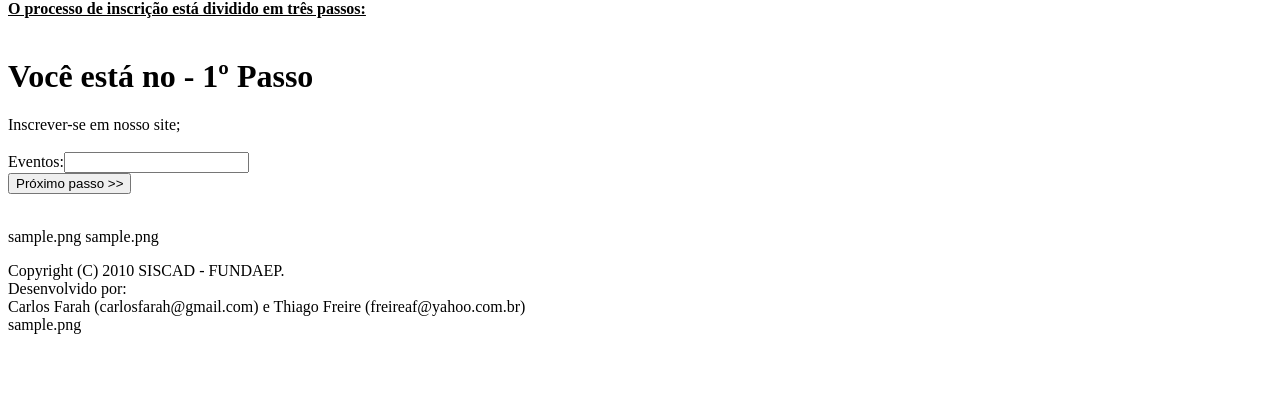
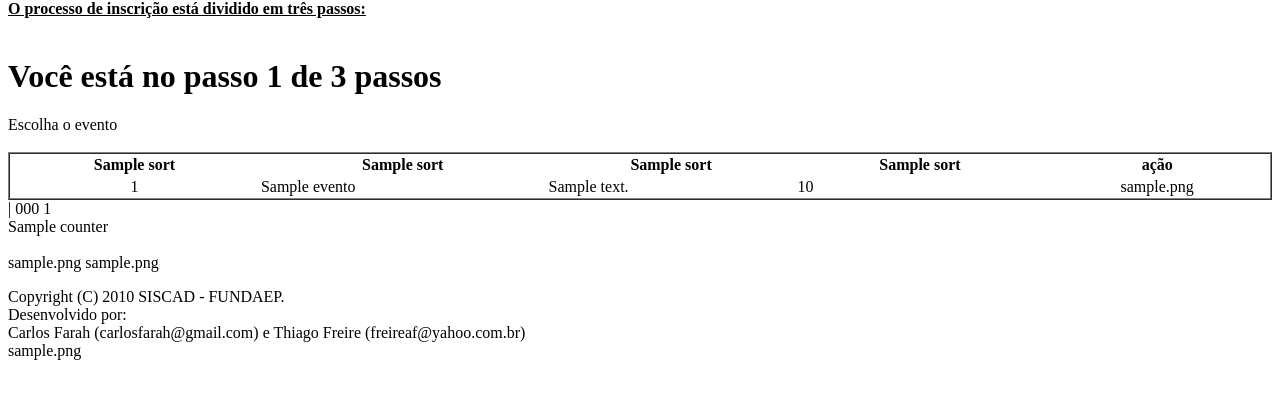
Before and after one commit to carlosfarah/siscad_0.7, a CakePHP app: template app/views/eventos/iniciar.ctp in a window 1280 px wide. Shown: the part 200-599 px from the top of the page. Run offline with PHP 8.4 and a stand-in for CakePHP, Linux system fonts and the light colour scheme; the template is opened without the code that fills it: most values are stand-ins (such as "Sample title", 1, 10 or a date in 2020); form fields are guessed from the names that the template uses; some libraries are stand-ins or nearby versions.

Commit message:
adicionando o controle de valores dos eventos

```diff
--- a/app/controllers/eventos_controller.php
+++ b/app/controllers/eventos_controller.php
@@ -47,8 +47,8 @@
   }
 
   function iniciar() {
-    $this->set('eventos', $this->Evento->find('list'));
-    $this->Evento->set($this->data);
+    $this->Eventos->recursive = 0;
+    $this->set('eventos', $this->paginate());
   }
 
   function list_eventos() {
--- a/app/views/eventos/iniciar.ctp
+++ b/app/views/eventos/iniciar.ctp
@@ -1,15 +1,83 @@
 <div id="post">
   <b><u>O processo de inscrição está dividido em três passos:</u></b><br />
   <br />
-  <h1>Você está no - 1º Passo</h1> Inscrever-se em nosso site;<br /><br />
+  <h1>Você está no passo 1 de 3 passos</h1> Escolha o evento<br /><br />
 </div>
 
+
+<div class="tabela">
+  <div class="resultado">
+    <table border="1" cellpadding="0" cellspacing="0" width="100%">
+      <tr>
+        <td>
+          <table border="0" cellpadding="2" cellspacing="0" width="100%">
+            <tr>
+              <th align="center"><div id="titulo_tabela"><?php echo $paginator->sort('Cód.','id');?></div></th>
+              <th align="center"><div id="titulo_tabela"><?php echo $paginator->sort('Evento','nome_evento');?></div></th>
+              <th align="center"><div id="titulo_tabela"><?php echo $paginator->sort('Descrição do Evento','desc_evento');?></div></th>
+              <th align="center"><div id="titulo_tabela"><?php echo $paginator->sort('R$ do Evento','valor');?></div></th>
+              <th align="center" width="50px" colspan="3"><div id="titulo_tabela">a&ccedil;&atilde;o</div></th>
+            </tr>
+            <?php foreach($eventos as $i=>$evento){ ?>
+              <tr<?php echo ($i % 2 == 0) ? " class='altrow'" : "" ?>>
+                <?php echo "<td align='center'>" . $evento['Evento']['id'] . "</td>"; ?>
+                <?php echo "<td>" . $evento['Evento']['nome_evento'] . "</td>"; ?>
+                <?php echo "<td>" . $evento['Evento']['desc_evento'] . "</td>"; ?>
+                <?php echo "<td>" . $evento['Evento']['valor'] . "</td>"; ?>
+                <td align="center">
+                      <?php echo $html->image('select.png', array('alt'=>'Selecionar',
+                                                          'border'=>0,
+                                                          'url'=>array(
+                                                                        'controller'=>'registros',
+                                                                        'action'=>'cadastro',
+                                                                        'id'=>$evento['Evento']['id'],
+                                                                        'valor'=>$evento['Evento']['valor'],
+                                                                        'evento'=>$evento['Evento']['nome_evento']
+                                                                      ))); ?>
+                </td>
+              </tr>
+            <?php } ?>
+          </table>
+        </td>
+      </tr>
+    </table>
+  </div>
+</div>
+<div class="paging_bottom">
+    <?php echo $paginator->prev('<< '.__('anterior', true), array(), null, array('class'=>'disabled'));?>
+ |     <?php echo $paginator->numbers();?>
+    <?php echo $paginator->next(__('proxima', true).' >>', array(), null, array('class'=>'disabled'));?>
+</div>
+<?php
+  echo $paginator->counter(array('format'=> __('Pagina %page% de %pages%, mostrando %current% registros de um
+  total de %count%, iniciando no registro %start%, terminando em %end%', true)));
+  // aqui contamos quantas páginas e registros existem para esta paginação, e exibimos na tela
+?>
+
+
+
+
+
+
+
+
+
+
+
+
+
+
+
+<!--
 <div id="inscrever_col">
-  <?php
+  <?php /**
     echo $this->Form->create('Registro', array('type'=>'post'));
 
     echo $this->Form->input('evento_id', array('label'=>'Eventos:', 'div'=>array('nome_evento'=>'search-text', 'title'=>'Div title')));
     echo $this->Form->end('Próximo passo >>', array('div'=>array(
                               'id'=>'search-text', 'title'=>'Div title')));
+                              **/
   ?>
 </div>
+
+-->
```
Also changed, not shown: app/controllers/registros_controller.php (+2 -12 lines), app/views/registros/cadastro.ctp (+14 -48 lines), app/views/registros/iniciar.ctp (+6 -1 lines), app/views/registros/pagseguro.ctp (+12 -4 lines), 10 other files.
